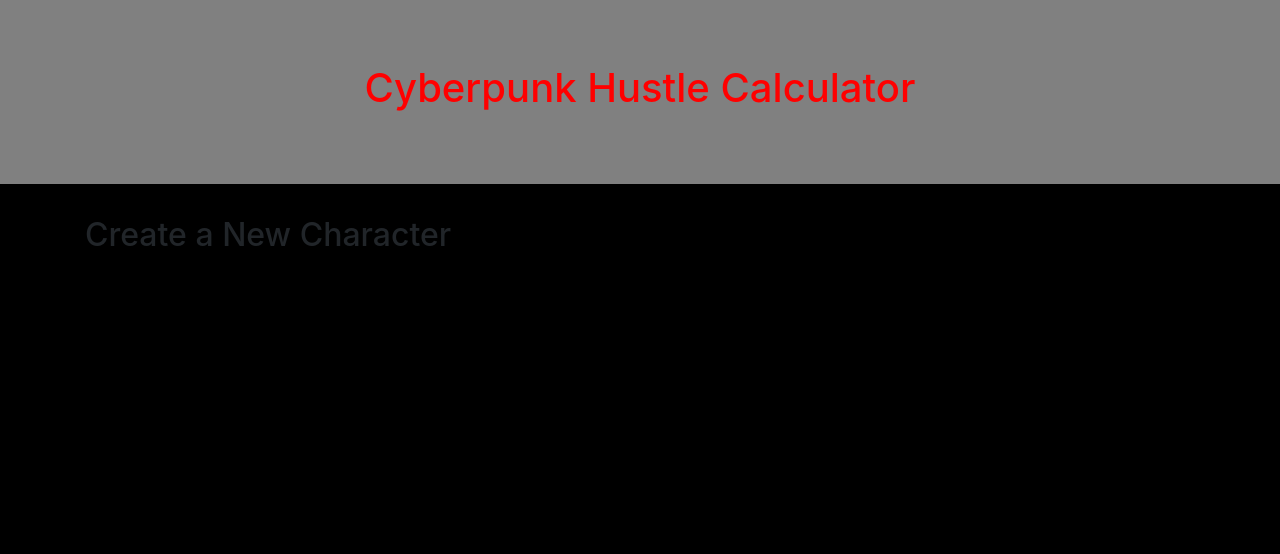
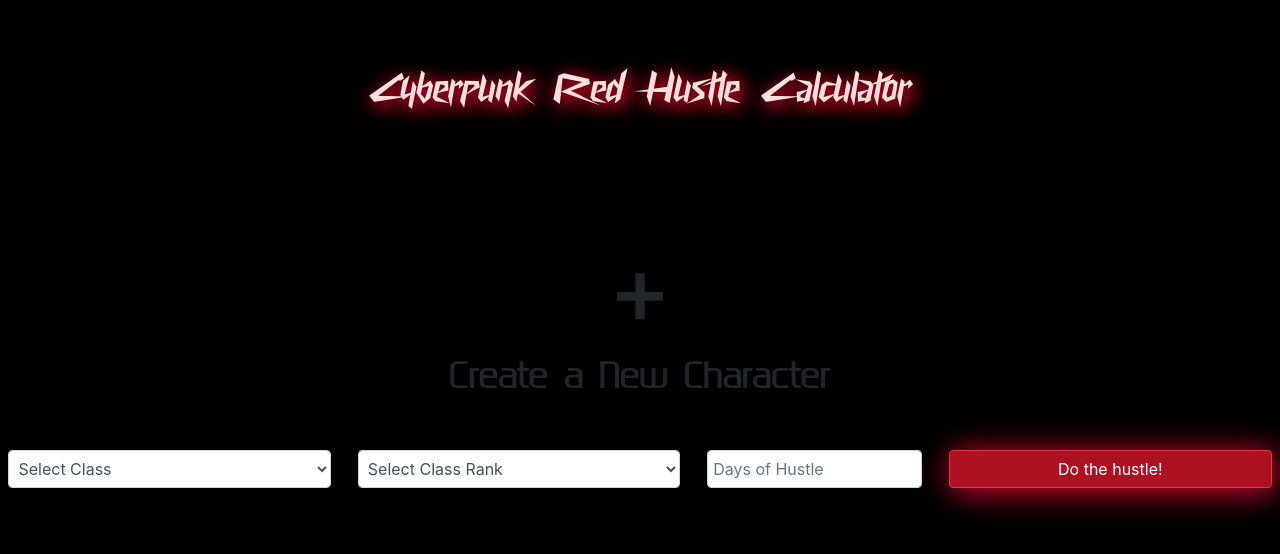
Before and after one commit to ExpositionJunkie/Hustle, a website: page index.html in a window 1280 px wide. Drawn offline with nearby package versions, Linux system fonts and the light colour scheme; files whose address does not match are found by name.

Commit message:
Fonts working, in progress with form right now - bones added

```diff
--- a/css/styles.scss
+++ b/css/styles.scss
@@ -1,17 +1,62 @@
-$color-primary: red;
+$color-primary: #ffe0df;
+$color-close-glow: #e90830;
+$color-fade-glow: rgba(174,17,35,255);
 $color-secondary: black;
 $color-mid: gray;
 
+$font-headline: 'Cyberway Riders', sans-serif;
+$font-body: 'Gputeks', sans-serif;
+
+
+@font-face {
+    font-family: "Cyberway Riders";
+    src: url("fonts/CyberwayRiders-lg97d.ttf") format("truetype");
+ }
+
+@font-face {
+    font-family: "Gputeks";
+    src: url("fonts/GputeksRegular-PZEr.ttf") format("truetype"),
+        url("fonts/GputeksBold-d5mK.ttf") format("truetype");
+}
+
+
 // headings:
-h1 {
-    color: $color-primary;
+.glow {
+    text-shadow: 0.2rem 0.2rem 1rem $color-close-glow, 0.3rem 0.3rem 1.5rem $color-fade-glow;
 }
 
 .jumbotron {
-    background-color: $color-mid;
+    background-color: $color-secondary;
+    justify-content: center;
+    align-items: center;
+    color: $color-primary;
+    font-family: $font-headline;
+    word-spacing: 1rem;
+    font-size: 3rem;
+    position: relative;
+    text-shadow: 1px 1px 1px 1px $color-close-glow;
+    font-stretch: expanded;
+
 }
 
 // body and middle
 body {
     background-color: $color-secondary;
 }
+
+.createText {
+    font-family: $font-body;
+    font-weight: bold;
+}
+
+.bigPlus {
+    font-size: 6rem;
+}
+
+.btn {
+    background-color: $color-fade-glow;
+    outline-color: $color-close-glow !important;
+    box-shadow: 0.2rem 0.2rem 2rem $color-close-glow;
+    align-items: center;
+    justify-content: center;
+}
--- a/index.html
+++ b/index.html
@@ -15,18 +15,53 @@
 </head>
 <body>
     <div class="jumbotron jumbotron-fluid">
-        <h1 class="row justify-content-center align-self-center">Cyberpunk Hustle Calculator</h1>
+        <h1 class="glow glowFade row justify-content-center align-self-center">Cyberpunk Red Hustle Calculator</h1>
     </div>
 
-    <div class="newCharacter container">
-        <div>
-            <h2>Create a New Character</h2>
-            <div>
-
-            </div>
+    <div class="newCharacter container my-5">
+        <div class="row">
+            <h2 class="mx-auto bigPlus">+</h2>
+        </div>
+        <div class="row">
+            <h2 class="mx-auto createText">Create a New Character</h2>
         </div>
     </div>
 
+    <div class="characterPicker contianer">
+        <div class="form-group align-items-center my-5">
+            <div class="form-row">
+                <select class="mx-auto col-md-3 form-control" name="charClass" id="charClass">
+                    <option selected value="select">Select Class</option>
+                    <option value="rockerboy">Rockerboy</option>
+                    <option value="solo">Solo</option>
+                    <option value="netrunner">Netrunner</option>
+                    <option value="tech">Tech</option>
+                    <option value="medtech">Med Tech</option>
+                    <option value="media">Media</option>
+                    <option value="lawman">Lawman</option>
+                    <option value="exec">Exec</option>
+                    <option value="fixer">Fixer</option>
+                    <option value="nomad">Nomad</option>
+                </select>
+                <select class="mx-auto col-md-3 form-control" name="rank" id="rank">
+                    <option selected value="select">Select Class Rank</option>
+                    <option value="1">1</option>
+                    <option value="2">2</option>
+                    <option value="3">3</option>
+                    <option value="4">4</option>
+                    <option value="5">5</option>
+                    <option value="6">6</option>
+                    <option value="7">7</option>
+                    <option value="8">8</option>
+                    <option value="9">9</option>
+                    <option value="10">10</option>
+                </select>
+                <input type="text" class="form-control col-md-2 mx-auto" id="days" placeholder="Days of Hustle">
+                <button type="submit" class="btn btn-danger col-md-3 mx-auto align-items-center">Do the hustle!</button>
+            </div>
+
+        </div>
+    </div>
 
     <footer>
 
```
Also changed, not shown: css/styles.css, fonts/CyberwayRiders-lg97d.ttf (added), fonts/GputeksBold-d5mK.ttf (added), fonts/GputeksRegular-PZEr.ttf (added).
